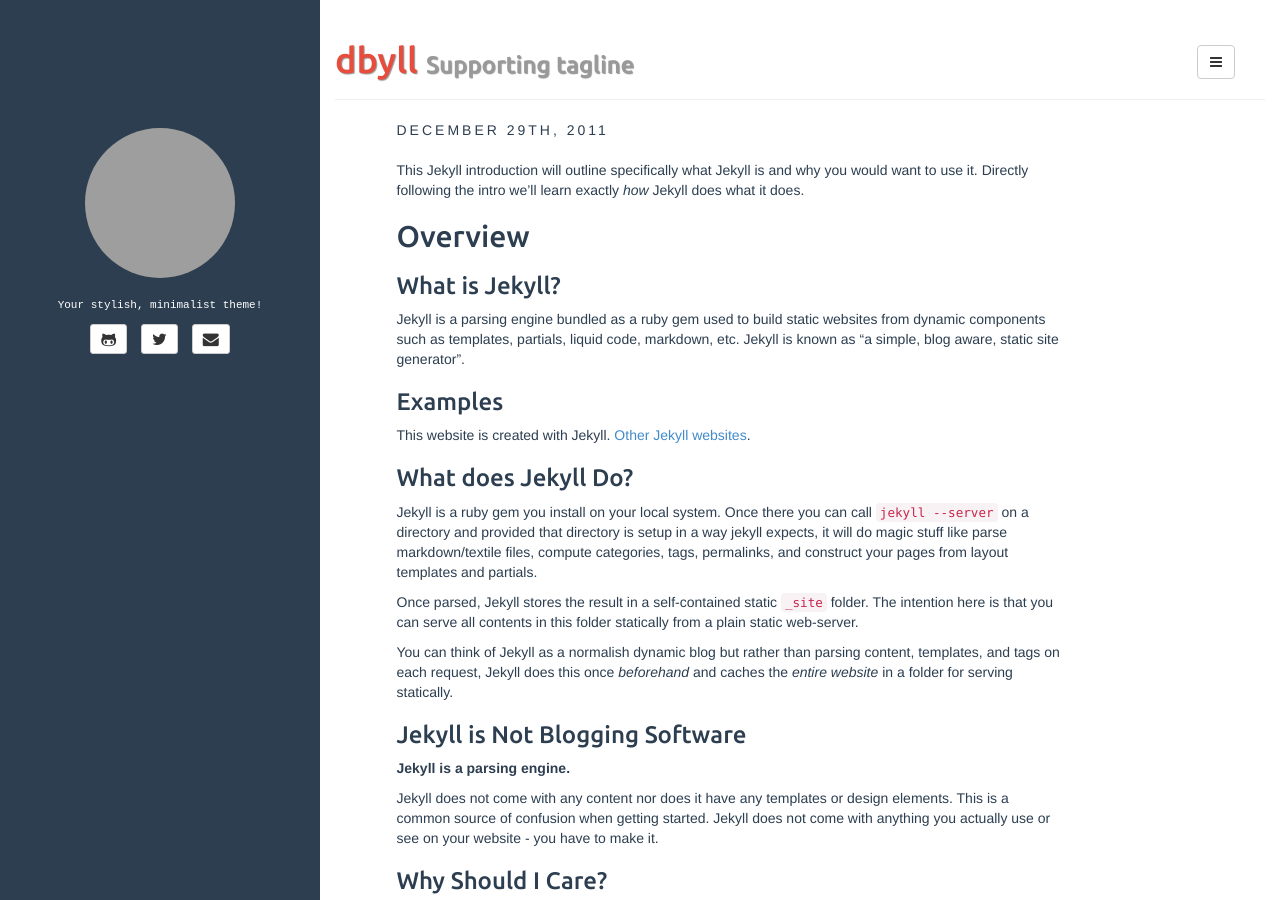
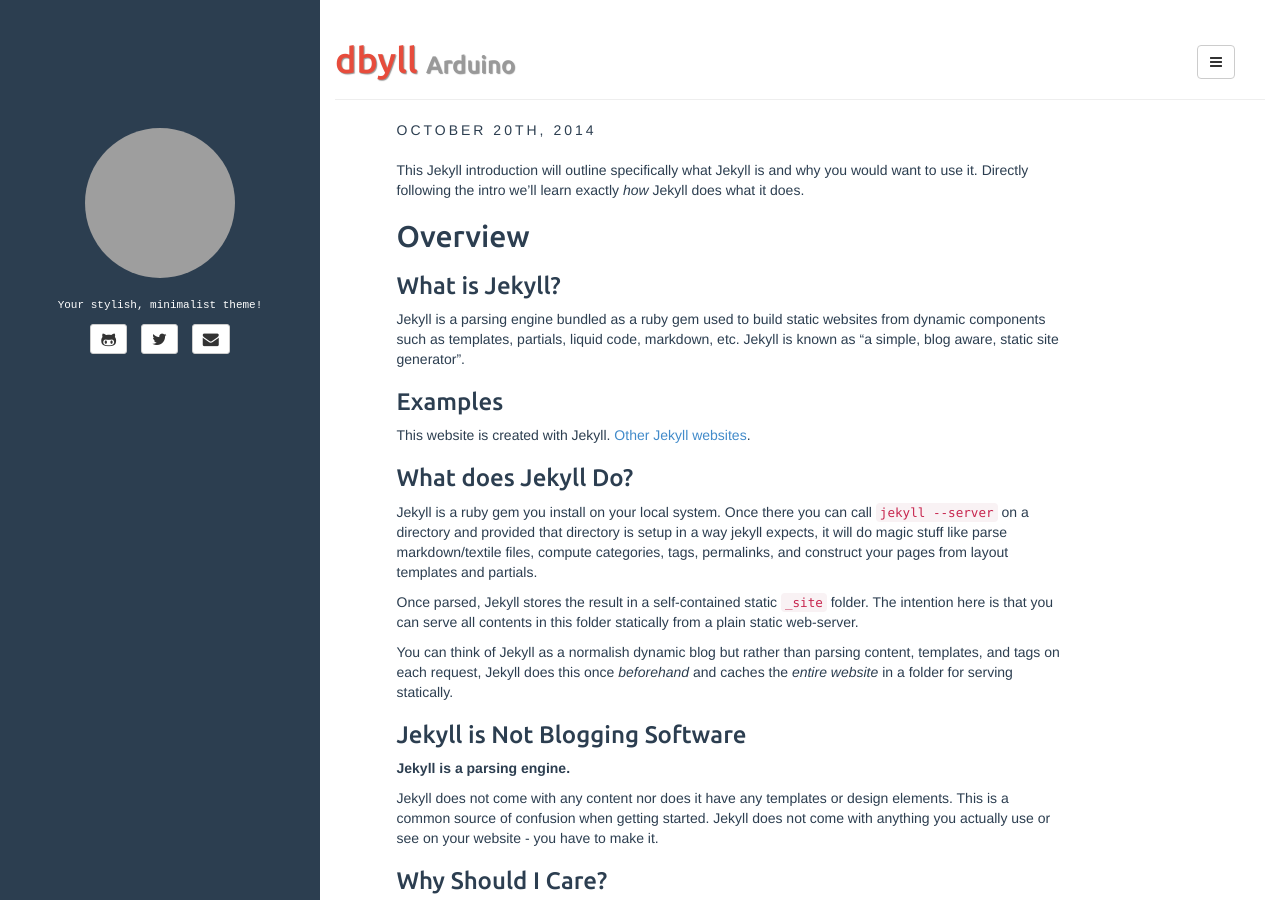
Before and after one commit to kicheolmin2/kicheolmin2.github.com, a Jekyll site: the page built from _posts/core-samples/2014-10-20-Arduino-introduction.md, in a window 1280 px wide and 900 px high. Built offline with Jekyll 4.4.1, drawn with Linux system fonts in a browser that asks for light colours; grey boxes are pictures that could not be loaded.

Commit message:
Update and rename 2011-12-29-jekyll-introduction.md to 2014-10-20-Arduino-introduction.md

```diff
--- a/_posts/core-samples/2011-12-29-jekyll-introduction.md
+++ b/_posts/core-samples/2014-10-20-Arduino-introduction.md
@@ -1,8 +1,8 @@
 ---
 layout: post
 category : lessons
-tagline: "Supporting tagline"
-tags : [intro, beginner, jekyll, tutorial]
+tagline: "Arduino"
+tags : [intro, beginner, Arduino, tutorial]
 ---
 {% include JB/setup %}
 
```
